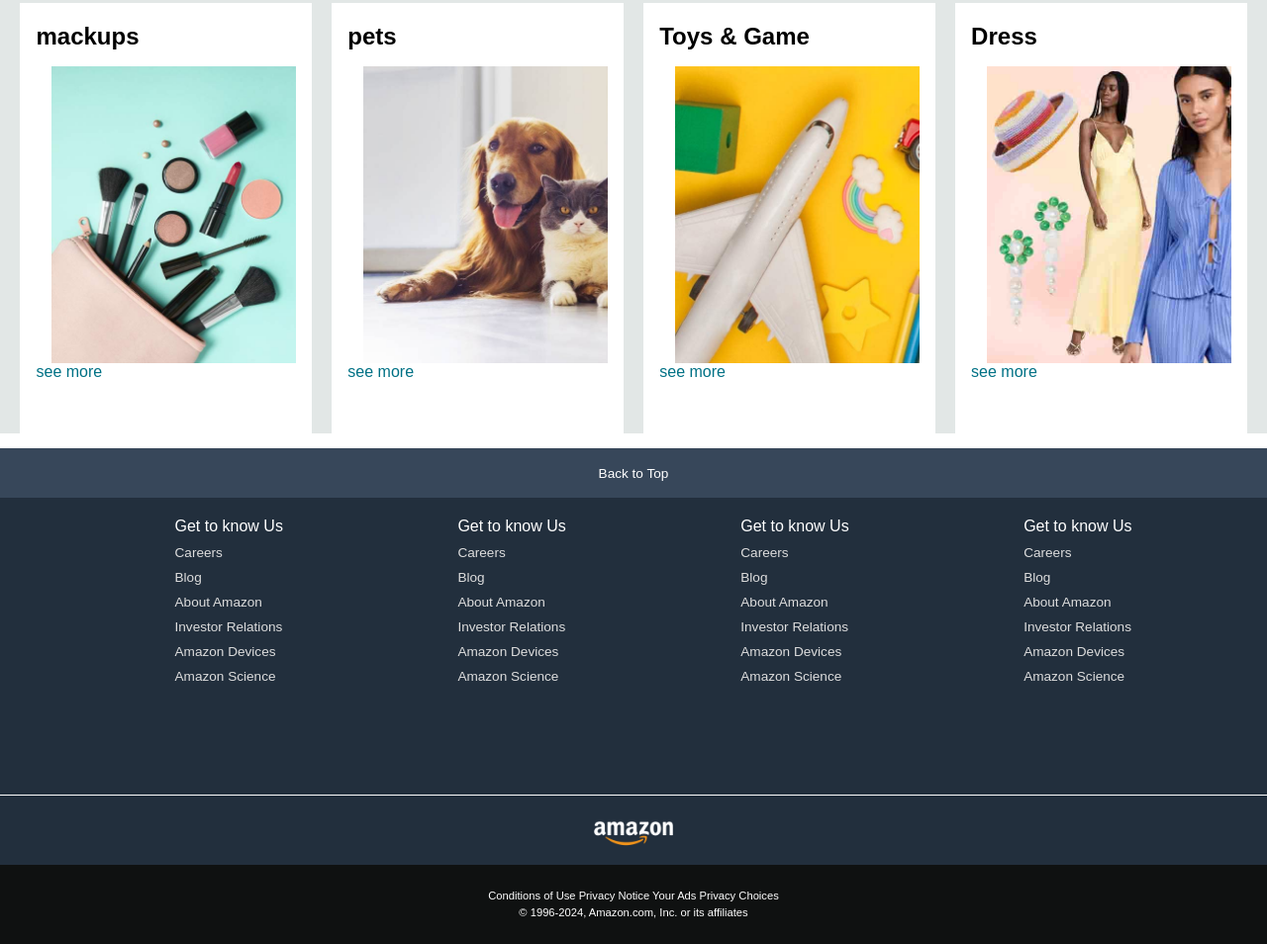
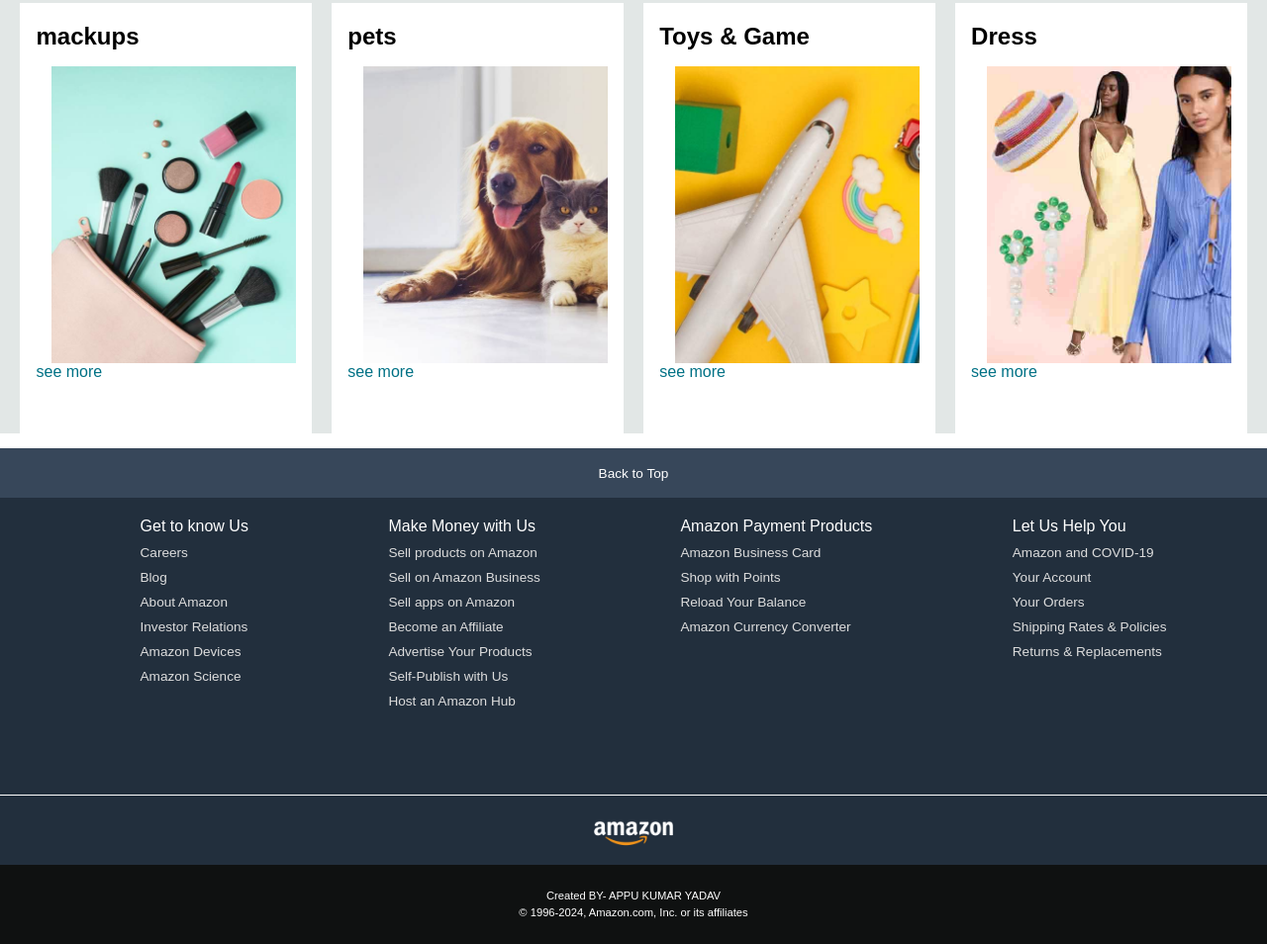
Before and after one commit to appukumaryadav001/Amazon-Clon, a plain HTML site: page index.html in a window 1280 px wide. Shown: the part 942-1896 px from the top of the page at 99% size. Drawn offline with Linux system fonts and the light colour scheme.

Commit message:
Update index.html

```diff
--- a/index.html
+++ b/index.html
@@ -159,35 +159,46 @@
       </ul>
 
       <ul>
-        <p>Get to know Us</p>
-        <a>Careers</a>
-        <a>Blog</a>
-        <a>About Amazon</a>
-        <a>Investor Relations</a>
-        <a>Amazon Devices</a>
-        <a>Amazon Science</a>
+      <p>Make Money with Us</p>
+      <a>Sell products on Amazon</a>
+        <a>Sell on Amazon Business</a>
+        <a>Sell apps on Amazon</a>
+        <a>Become an Affiliate</a>
+        <a>Advertise Your Products</a>
+        <a>Self-Publish with Us</a>
+        <a>Host an Amazon Hub</a>
+
+
+
+
+
 
       </ul>
 
       <ul>
-        <p>Get to know Us</p>
-        <a>Careers</a>
-        <a>Blog</a>
-        <a>About Amazon</a>
-        <a>Investor Relations</a>
-        <a>Amazon Devices</a>
-        <a>Amazon Science</a>
+        <p> Amazon Payment Products</p>
+        <a>Amazon Business Card</a>
+        <a>Shop with Points</a>
+        <a>Reload Your Balance</a>
+        <a>Amazon Currency Converter</a>
+
+
 
       </ul>
 
       <ul>
-        <p>Get to know Us</p>
-        <a>Careers</a>
-        <a>Blog</a>
-        <a>About Amazon</a>
-        <a>Investor Relations</a>
-        <a>Amazon Devices</a>
-        <a>Amazon Science</a>
+        <p>Let Us Help You</p>
+        <a>Amazon and COVID-19</a>
+        <a>Your Account</a>
+        <a>Your Orders</a>
+        <a>Shipping Rates & Policies</a>
+        <a>Returns & Replacements</a>
+
+
+
+
+
+
 
       </ul>
     </div>
@@ -198,9 +209,8 @@
 
     <div class="foot-panel4">
       <div class="pages">
-        <a>Conditions of Use</a>
-        <a>Privacy Notice</a>
-        <a>Your Ads Privacy Choices</a>
+        <a>Created BY- APPU KUMAR YADAV</a>
+
       </div>
       <div class="copyright">
         © 1996-2024, Amazon.com, Inc. or its affiliates
```
